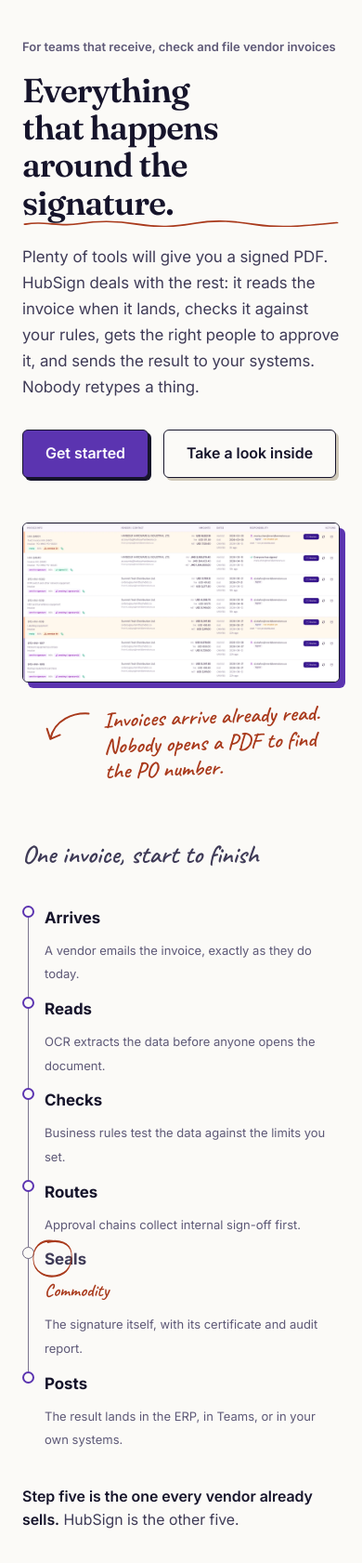
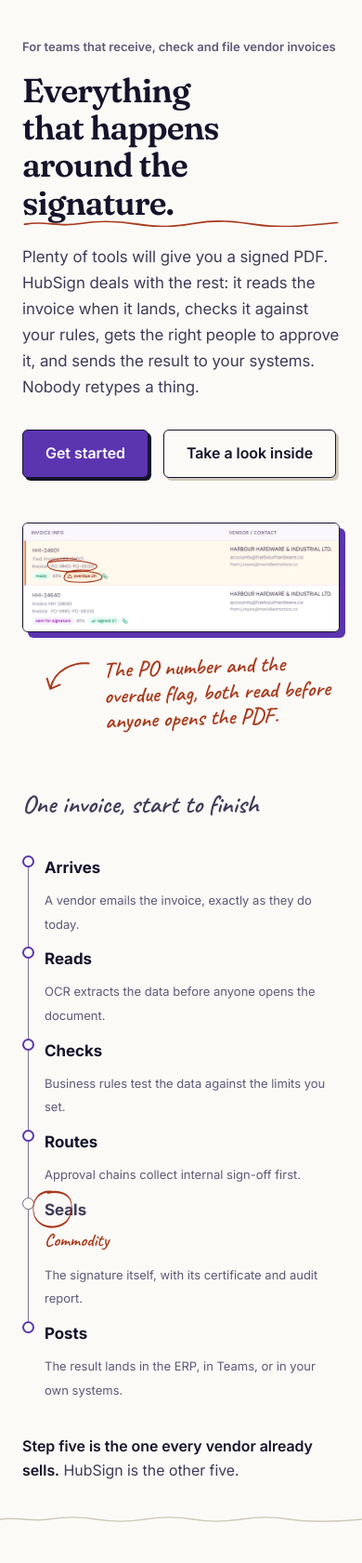
Before and after one commit to jesseframework/CodeFusionLabs.Hubsign.Landing, a Django app: page / in a window 390 px wide. Shown: the part 69-1750 px from the top of the page at 93% size. Run offline with Django 4.2, Linux system fonts and the light colour scheme.

Commit message:
Hero callouts, handwritten pricing notes, spine draw-on, seal motif, wonky Fraunces
- Hero: legible two-row inbox crop with hand-drawn loops over PO number and overdue flag
- Pricing: who-it's-for line in Caveat, larger prices
- Pipeline inks in once on first view (IntersectionObserver; skipped for reduced motion)
- Seal reused: stamps onto the Signing screen, footer, final CTA
- Swap Fraunces for a subset with SOFT=50/WONK=1 baked in (fraunces-wonk.woff2, 54 KB);
  update Dockerfile font guards, preload, @font-face and licence test; add Caveat guard

Co-Authored-By: Claude Sonnet 5.5 <noreply@anthropic.com>

```diff
--- a/landing/tests_legal.py
+++ b/landing/tests_legal.py
@@ -80,7 +80,7 @@ class ThirdPartyOriginTests(TestCase):
 
     def test_font_files_and_their_licences_are_present(self):
         fonts = ROOT / 'static' / 'fonts'
-        for name in ('inter-400-700', 'fraunces-500-700', 'ibm-plex-mono-500'):
+        for name in ('inter-400-700', 'fraunces-wonk', 'ibm-plex-mono-500'):
             self.assertTrue((fonts / f'{name}.woff2').exists(), f'missing {name}.woff2')
         # All three families are OFL 1.1; redistribution requires shipping the licence.
         for licence in ('OFL-inter.txt', 'OFL-fraunces.txt', 'OFL-ibm-plex-mono.txt'):
--- a/static/css/main.css
+++ b/static/css/main.css
@@ -28,7 +28,7 @@
     font-style: normal;
     font-weight: 500 700;
     font-display: swap;
-    src: url('../fonts/fraunces-500-700.woff2') format('woff2');
+    src: url('../fonts/fraunces-wonk.woff2') format('woff2');
     unicode-range: U+0000-00FF, U+0131, U+0152-0153, U+02BB-02BC, U+02C6, U+02DA,
         U+02DC, U+0304, U+0308, U+0329, U+2000-206F, U+20AC, U+2122, U+2191,
         U+2193, U+2212, U+2215, U+FEFF, U+FFFD;
@@ -446,7 +446,9 @@ h3 { font-size: var(--step-3); }
     overflow: hidden;
     transform: rotate(1.4deg);
 }
+.hero-shot-frame { position: relative; }
 .hero-shot-frame img { width: 100%; height: auto; }
+.hero-loops { position: absolute; inset: 0; width: 100%; height: 100%; color: var(--seal); pointer-events: none; }
 .note--hero { margin: var(--space-5) 0 0 var(--space-5); max-width: 30ch; }
 
 /* =============================================================================
@@ -534,6 +536,26 @@ h3 { font-size: var(--step-3); }
     margin-bottom: var(--space-2);
 }
 .spine-detail { font-size: var(--step--1); line-height: 1.5; color: var(--ink-muted); }
+/* DRAW-ON. Only when JS has added .js-draw (and the visitor has not asked for
+   reduced motion): the rail inks in step by step, the labels settle, and the
+   ring round "Seals" is drawn last. Runs once, ~2.7s, then stays. Without JS
+   or with reduced motion none of this applies and everything is simply there. */
+.spine-step:nth-child(2) { --i: 1; } .spine-step:nth-child(3) { --i: 2; }
+.spine-step:nth-child(4) { --i: 3; } .spine-step:nth-child(5) { --i: 4; }
+.spine-step:nth-child(6) { --i: 5; }
+.spine.js-draw .spine-step::before { transition: transform 420ms ease-out calc(var(--i, 0) * 260ms); }
+.spine.js-draw .spine-marker { transition: transform 240ms ease-out calc(var(--i, 0) * 260ms), opacity 240ms ease-out calc(var(--i, 0) * 260ms); }
+.spine.js-draw .spine-label, .spine.js-draw .spine-tag, .spine.js-draw .spine-detail {
+    transition: opacity 420ms ease-out calc(var(--i, 0) * 260ms + 160ms), transform 420ms ease-out calc(var(--i, 0) * 260ms + 160ms);
+}
+.spine.js-draw .ring path { stroke-dasharray: 1; transition: stroke-dashoffset 700ms ease-out 1.5s; }
+.spine.js-draw:not(.is-drawn) .spine-step::before { transform: scaleX(0); transform-origin: left; }
+.spine.js-draw:not(.is-drawn) .spine-marker { opacity: 0; transform: scale(0.4); }
+.spine.js-draw:not(.is-drawn) .spine-label,
+.spine.js-draw:not(.is-drawn) .spine-tag,
+.spine.js-draw:not(.is-drawn) .spine-detail { opacity: 0; transform: translateY(6px); }
+.spine.js-draw:not(.is-drawn) .ring path { stroke-dashoffset: 1; }
+
 .spine-note {
     display: block;
     margin-top: var(--space-6);
--- a/static/js/main.js
+++ b/static/js/main.js
@@ -108,6 +108,32 @@
                 answer.hidden = open;
             });
         });
+    }
+
+    // =========================================================================
+    // SPINE DRAW-ON
+    // The hero pipeline inks in once, when it first scrolls into view (~2.7s,
+    // well under the 5s WCAG 2.2.2 threshold, and it stops: it is not a loop).
+    // Skipped entirely under prefers-reduced-motion, and without JS the spine
+    // is simply fully drawn -- .js-draw is only ever added here.
+    // =========================================================================
+    function initSpineDraw() {
+        var spine = document.querySelector('.spine');
+        if (!spine || reduceMotion.matches || !('IntersectionObserver' in window)) return;
+
+        spine.classList.add('js-draw');
+        var io = new IntersectionObserver(function (entries) {
+            entries.forEach(function (entry) {
+                if (!entry.isIntersecting) return;
+                // Two frames, so the hidden starting state is painted before the
+                // class change gives the transitions something to run from.
+                requestAnimationFrame(function () {
+                    requestAnimationFrame(function () { spine.classList.add('is-drawn'); });
+                });
+                io.disconnect();
+            });
+        }, { threshold: 0.1 });
+        io.observe(spine);
     }
 
     // =========================================================================
@@ -246,6 +272,7 @@
         initMobileMenu();
         initInPageLinks();
         initFaq();
+        initSpineDraw();
         initWalkthrough();
         initPricing();
     });
--- a/templates/base.html
+++ b/templates/base.html
@@ -26,7 +26,7 @@
     {# Self-hosted (see static/css/main.css). Nothing is fetched from a third   #}
     {# party, which is why this site needs no cookie banner — /legal/cookies/.  #}
     <link rel="preload" href="{% static 'fonts/inter-400-700.woff2' %}" as="font" type="font/woff2" crossorigin>
-    <link rel="preload" href="{% static 'fonts/fraunces-500-700.woff2' %}" as="font" type="font/woff2" crossorigin>
+    <link rel="preload" href="{% static 'fonts/fraunces-wonk.woff2' %}" as="font" type="font/woff2" crossorigin>
     <link rel="preload" href="{% static 'fonts/caveat-500-700.woff2' %}" as="font" type="font/woff2" crossorigin>
 
     <link rel="icon" type="image/png" href="{% static 'images/favicon.png' %}">
@@ -116,6 +116,7 @@
             </div>
 
             <div class="footer-company">
+                {% include "components/icons/seal.svg" %}
                 <address>
                     <b>{{ company.legal_name }}</b><br>
                     {# Unconfirmed details are left out, not shown as a placeholder (preliminary release). #}
--- a/templates/landing/index.html
+++ b/templates/landing/index.html
@@ -50,14 +50,20 @@ Two things to know before editing:
             <figure class="hero-shot">
                 <div class="hero-shot-frame">
                     <picture>
-                        <source type="image/webp" srcset="{% static showcase.0.webp %}">
-                        <img class="hero-shot-img" src="{% static showcase.0.png %}" width="{{ showcase.0.width }}" height="{{ showcase.0.height }}"
-                             alt="{{ showcase.0.alt }}">
+                        <source type="image/webp" srcset="{% static 'images/screens/hero-inbox.webp' %}">
+                        <img class="hero-shot-img" src="{% static 'images/screens/hero-inbox.png' %}" width="760" height="260"
+                             alt="The Signature Inbox, first two rows: two invoices from Harbour Hardware, each with its invoice number, PO reference, 85% OCR confidence and a status. One is ready and overdue by two hours; the other is signed.">
                     </picture>
+                    {# Hand-drawn loops over the PO number and the overdue flag. Decorative; #}
+                    {# the caption beneath says what they mark.                             #}
+                    <svg class="hero-loops" aria-hidden="true" focusable="false" viewBox="0 0 760 260" preserveAspectRatio="none">
+                        <path d="M60 94 C 90 86, 150 88, 176 100 C 184 108, 160 117, 118 116 C 78 115, 52 110, 60 94 C 66 84, 100 82, 128 86" fill="none" stroke="currentColor" stroke-width="2.4" stroke-linecap="round"/>
+                        <path d="M104 118 C 130 112, 186 115, 190 128 C 192 140, 150 142, 124 141 C 100 140, 92 134, 104 120 C 112 112, 140 110, 160 113" fill="none" stroke="currentColor" stroke-width="2.4" stroke-linecap="round"/>
+                    </svg>
                 </div>
                 <figcaption class="note note--hero">
                     <svg class="note-arrow" aria-hidden="true" focusable="false" viewBox="0 0 64 46"><path d="M60 4 C 40 2, 14 10, 8 36 M8 36 L 4 22 M8 36 L 21 31" fill="none" stroke="currentColor" stroke-width="2.4" stroke-linecap="round" stroke-linejoin="round"/></svg>
-                    <span>Invoices arrive already read. Nobody opens a PDF to find the PO number.</span>
+                    <span>The PO number and the overdue flag, both read before anyone opens the PDF.</span>
                 </figcaption>
             </figure>
         </div>
@@ -68,7 +74,7 @@ Two things to know before editing:
                 {% for step in spine %}
                 <li class="spine-step{% if step.commodity %} is-commodity{% endif %}">
                     <span class="spine-marker" aria-hidden="true"></span>
-                    <span class="spine-label">{{ step.label }}{% if step.commodity %}<svg class="ring" aria-hidden="true" focusable="false" viewBox="0 0 120 44" preserveAspectRatio="none"><path d="M60 3 C 24 1, 3 11, 5 23 C 7 37, 40 43, 70 41 C 104 39, 119 28, 114 15 C 109 5, 80 1, 46 4" fill="none" stroke="currentColor" stroke-width="2.2" stroke-linecap="round"/></svg>{% endif %}</span>
+                    <span class="spine-label">{{ step.label }}{% if step.commodity %}<svg class="ring" aria-hidden="true" focusable="false" viewBox="0 0 120 44" preserveAspectRatio="none"><path pathLength="1" d="M60 3 C 24 1, 3 11, 5 23 C 7 37, 40 43, 70 41 C 104 39, 119 28, 114 15 C 109 5, 80 1, 46 4" fill="none" stroke="currentColor" stroke-width="2.2" stroke-linecap="round"/></svg>{% endif %}</span>
                     {% if step.commodity %}<span class="spine-tag">Commodity</span>{% endif %}
                     <span class="spine-detail">{{ step.detail }}</span>
                 </li>
@@ -219,6 +225,7 @@ Two things to know before editing:
                 <div class="walk-panel" role="tabpanel" id="walk-panel-{{ forloop.counter }}"
                      aria-labelledby="walk-tab-{{ forloop.counter }}"{% if forloop.counter0 != 1 %} hidden{% endif %}>
                     <div class="showcase-frame">
+                        {% if panel.title == 'Signing' %}{% include "components/icons/seal.svg" %}{% endif %}
                         <picture>
                             <source type="image/webp" srcset="{% static panel.webp %}">
                             <img src="{% static panel.png %}" width="{{ panel.width }}" height="{{ panel.height }}"
```
Also changed, not shown: other parts of static/css/main.css (+47 -2 lines), .github/copilot-instructions.md, static/fonts/fraunces-500-700.woff2 (deleted), static/fonts/fraunces-wonk.woff2 (added), static/images/screens/hero-inbox.png (added), static/images/screens/hero-inbox.webp (added), templates/components/icons/seal.svg (added), 1 other file.
